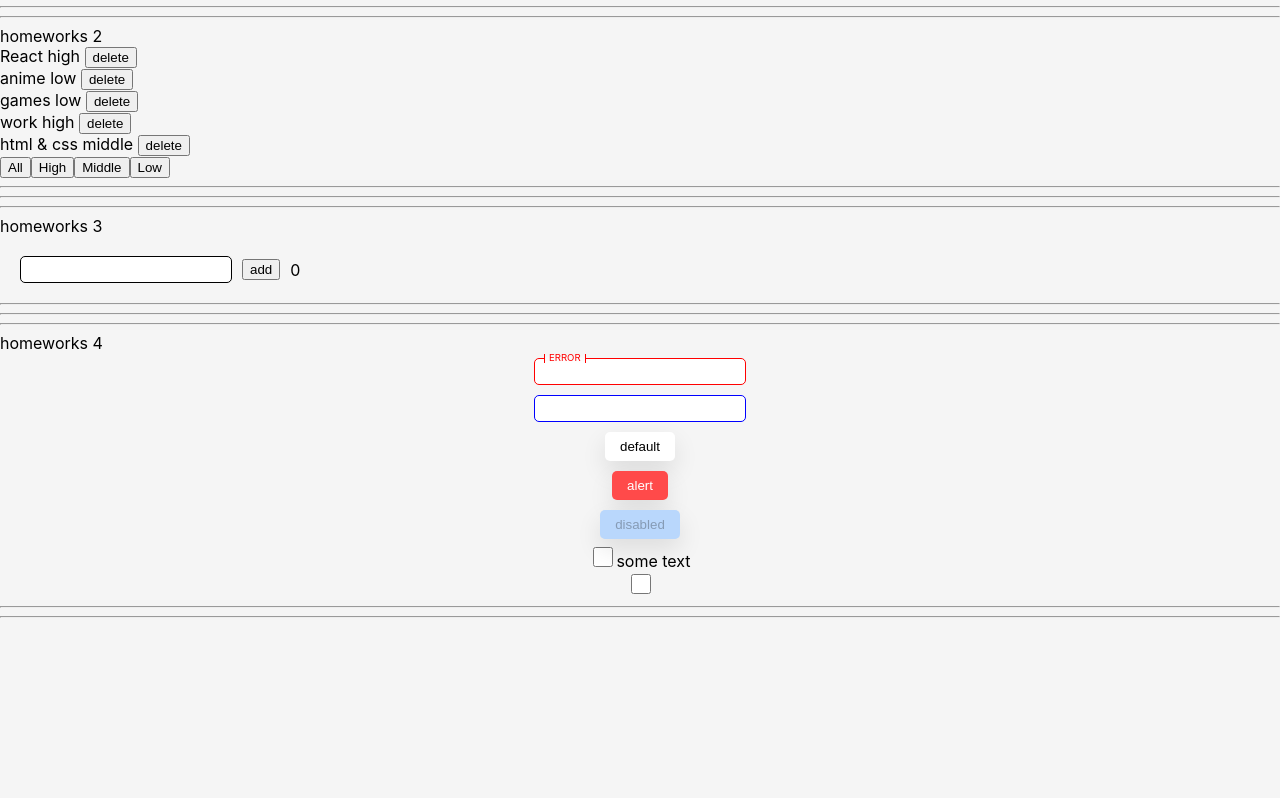
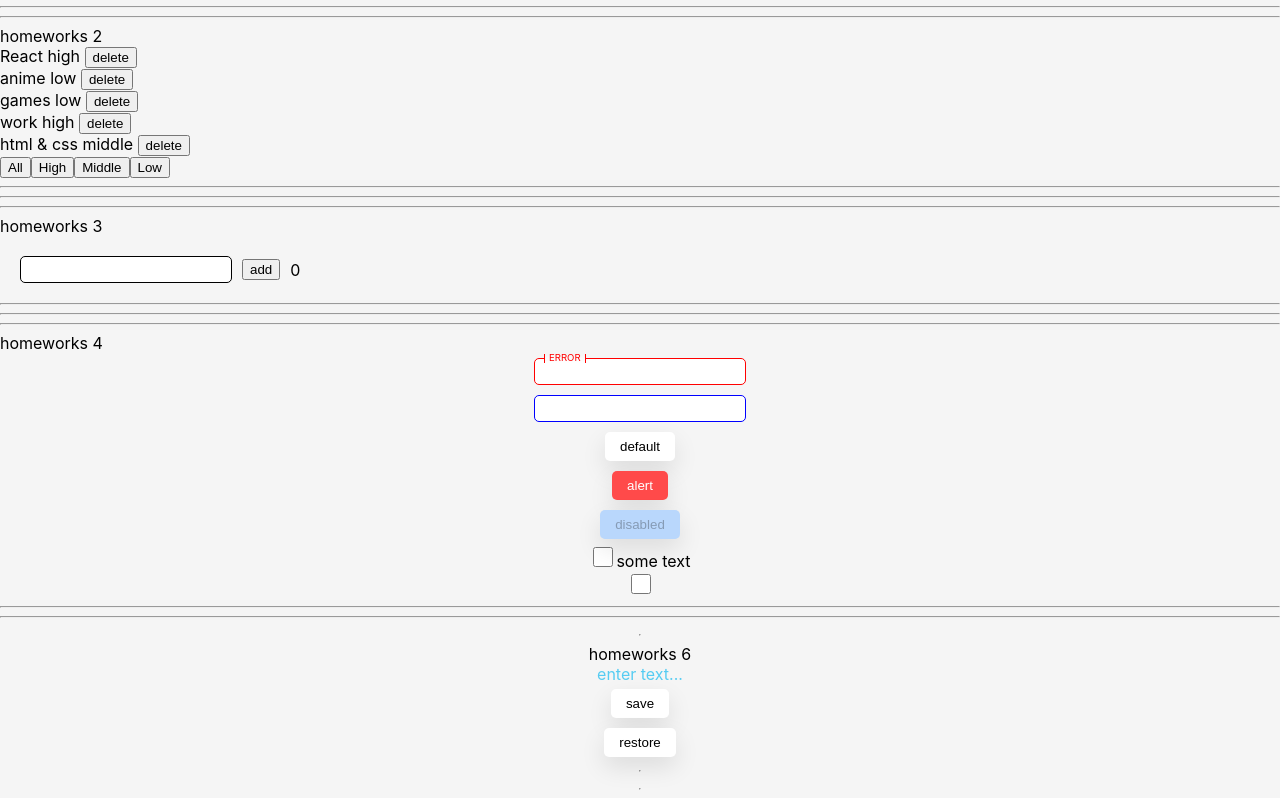
Before and after one commit to splinshady/homeworks, a React (Create React App) app: page /#/pre-junior in a window 1280 px wide. Shown: the part 227-1025 px from the top of the page. Before the commit the page ends 853 px from the top, so only its background shows below. Built offline with nearby package versions, Linux system fonts and the light colour scheme.

Commit message:
feat: add hw6

```diff
--- a/src/p1-main/m1-ui/u1-app/App.module.css
+++ b/src/p1-main/m1-ui/u1-app/App.module.css
@@ -1,3 +1,2 @@
 .App {
-
 }
--- a/src/p2-homeworks/h5-rrd-v6/pages/PreJunior.tsx
+++ b/src/p2-homeworks/h5-rrd-v6/pages/PreJunior.tsx
@@ -3,6 +3,7 @@ import HW1 from '../../h1/HW1'
 import HW2 from '../../h2/HW2'
 import HW3 from '../../h3/HW3'
 import HW4 from '../../h4/HW4'
+import HW6 from "../../h6/HW6";
 
 function PreJunior() {
     return (
@@ -11,7 +12,7 @@ function PreJunior() {
             <HW2/>
             <HW3/>
             <HW4/>
-            {/*<HW6/>*/}
+            <HW6/>
 
         </div>
     )
--- /dev/null
+++ b/src/p2-homeworks/h6/HW6.module.css
@@ -0,0 +1,11 @@
+.hw {
+
+    display: flex;
+    flex-direction: column;
+    align-items: center;
+}
+
+
+.editable_span {
+    color: #56ccf2;
+}
--- a/src/p2-homeworks/h6/HW6.tsx
+++ b/src/p2-homeworks/h6/HW6.tsx
@@ -2,6 +2,7 @@ import React, {useState} from 'react'
 import SuperEditableSpan from './common/c4-SuperEditableSpan/SuperEditableSpan'
 import SuperButton from '../h4/common/c2-SuperButton/SuperButton'
 import {restoreState, saveState} from './localStorage/localStorage'
+import style from './HW6.module.css'
 
 function HW6() {
     const [value, setValue] = useState<string>('')
@@ -10,15 +11,14 @@ function HW6() {
         saveState<string>('editable-span-value', value)
     }
     const restore = () => {
-        // setValue()
+        let state= restoreState<string>('editable-span-value', 'enter text...')
+        setValue(state)
     }
 
     return (
-        <div>
+        <div className={style.hw}>
             <hr/>
             homeworks 6
-
-            {/*should work (должно работать)*/}
             <div>
                 <SuperEditableSpan
                     value={value}
--- a/src/p2-homeworks/h6/common/c4-SuperEditableSpan/SuperEditableSpan.tsx
+++ b/src/p2-homeworks/h6/common/c4-SuperEditableSpan/SuperEditableSpan.tsx
@@ -1,5 +1,6 @@
 import React, {DetailedHTMLProps, InputHTMLAttributes, HTMLAttributes, useState} from 'react'
 import SuperInputText from '../../../h4/common/c1-SuperInputText/SuperInputText'
+import style from '../../HW6.module.css'
 
 // тип пропсов обычного инпута
 type DefaultInputPropsType = DetailedHTMLProps<InputHTMLAttributes<HTMLInputElement>, HTMLInputElement>
@@ -31,25 +32,25 @@ const SuperEditableSpan: React.FC<SuperEditableSpanType> = (
     const {children, onDoubleClick, className, ...restSpanProps} = spanProps || {}
 
     const onEnterCallback = () => {
-        // setEditMode() // выключить editMode при нажатии Enter
+        setEditMode(false)
 
         onEnter && onEnter()
     }
     const onBlurCallback = (e: React.FocusEvent<HTMLInputElement>) => {
-        // setEditMode() // выключить editMode при нажатии за пределами инпута
+        setEditMode(false)
 
         onBlur && onBlur(e)
     }
     const onDoubleClickCallBack = (e: React.MouseEvent<HTMLSpanElement, MouseEvent>) => {
-        // setEditMode() // включить editMode при двойном клике
+        setEditMode(true)
 
         onDoubleClick && onDoubleClick(e)
     }
 
-    const spanClassName = `${'сделать красивый стиль для спана'} ${className}`
+    const spanClassName = `${style.editable_span} ${restProps.spanClassName}`
 
     return (
-        <>
+        <div className={style.span_container}>
             {editMode
                 ? (
                     <SuperInputText
@@ -71,7 +72,7 @@ const SuperEditableSpan: React.FC<SuperEditableSpanType> = (
                     </span>
                 )
             }
-        </>
+        </div>
     )
 }
 
--- a/src/p2-homeworks/h6/localStorage/localStorage.ts
+++ b/src/p2-homeworks/h6/localStorage/localStorage.ts
@@ -1,27 +1,11 @@
-// вот вам функция для сохранения объектов в память браузера
-// (данные в этом хранилище сохраняться даже при перезагрузке компа):
 export function saveState<T>(key: string, state: T) {
     const stateAsString = JSON.stringify(state)
     localStorage.setItem(key, stateAsString)
 }
 
-// и вот вам функция для получения сохранённого объекта в памяти браузера:
 export function restoreState<T>(key: string, defaultState: T) {
     let state = defaultState
     const stateAsString = localStorage.getItem(key)
     if (stateAsString !== null) state = JSON.parse(stateAsString) as T
     return state
 }
-
-// ---------------------------------------------------------------------------------------------------------------
-// пример использования:
-type StateType = {
-    x: string
-    y: number
-}
-
-// сохраняем объект типа StateType в ячейке 'test'
-saveState<StateType>('test', {x: 'A', y: 1})
-
-// получем в переменную state объект из ячейки 'test' или дэфолтный объект если ячейка пуста
-const state: StateType = restoreState<StateType>('test', {x: '', y: 0})
```
